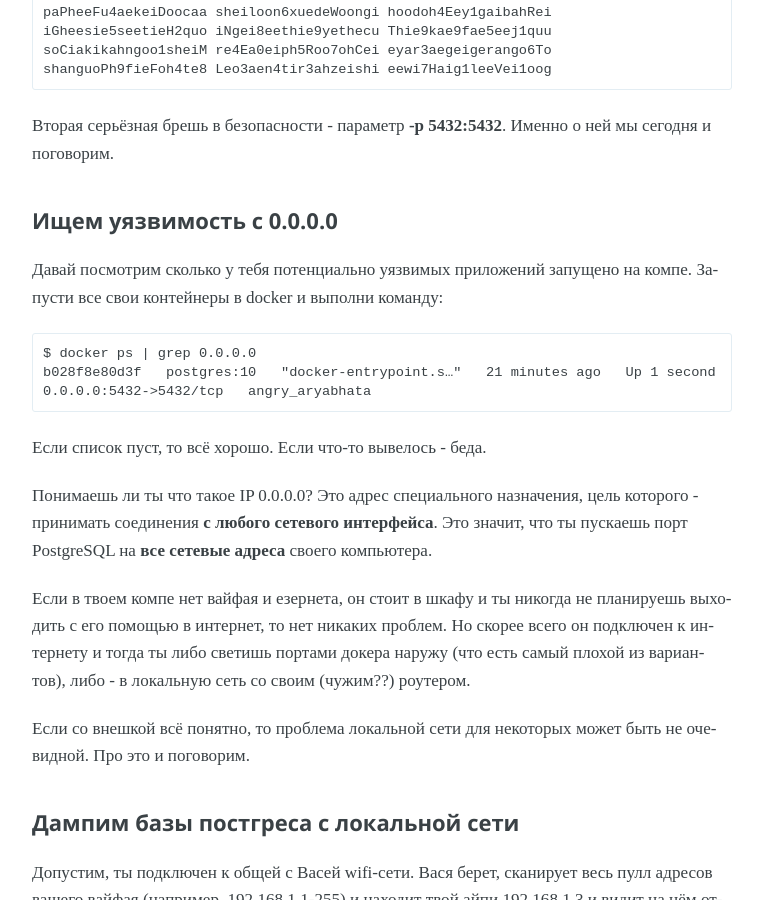
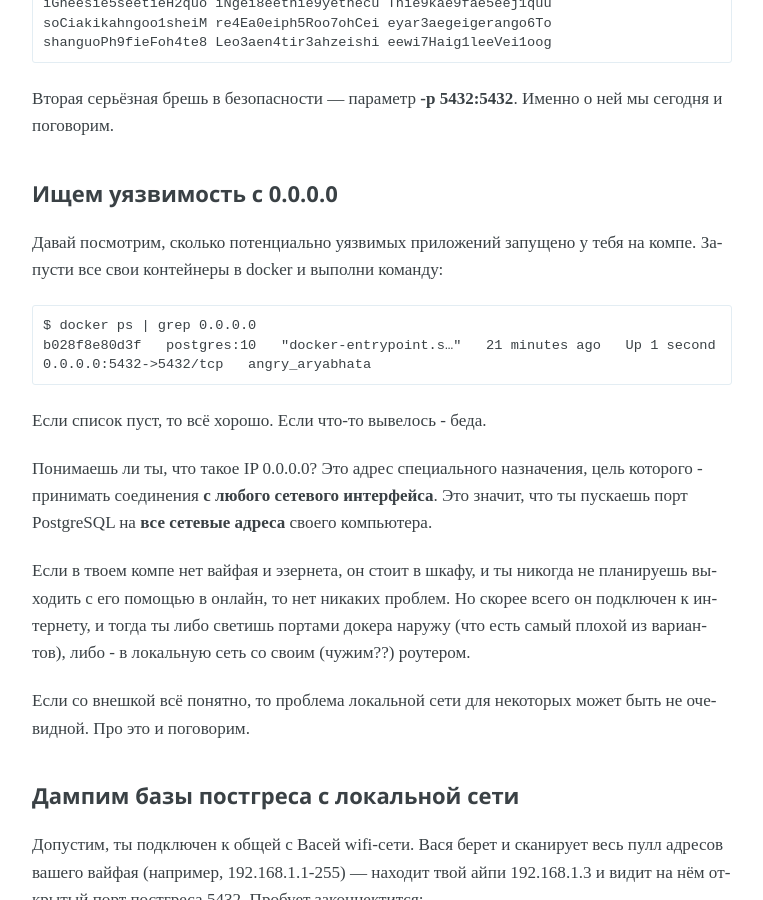
Before and after one commit to cryptopunks/cryptopunks.github.io, a Jekyll site: the page built from _posts/2022-10-13-simple-docker-attack-example.markdown, in a window 1280 px wide and 900 px high, scrolled down 1111 px. Shown: the whole window, without its empty margins (258-1021 px from the left). Built offline with Jekyll 4.4.1, drawn with Linux system fonts in a browser that asks for light colours; some of the changed text lies outside the part shown.

Commit message:
fix aksana

````diff
--- a/_posts/2022-10-13-simple-docker-attack-example.markdown
+++ b/_posts/2022-10-13-simple-docker-attack-example.markdown
@@ -33,11 +33,11 @@
 shanguoPh9fieFoh4te8 Leo3aen4tir3ahzeishi eewi7Haig1leeVei1oog
 ```
 
-Вторая серьёзная брешь в безопасности - параметр **-p 5432:5432**. Именно о ней мы сегодня и поговорим.
+Вторая серьёзная брешь в безопасности — параметр **-p 5432:5432**. Именно о ней мы сегодня и поговорим.
 
 ### Ищем уязвимость с 0.0.0.0
 
-Давай посмотрим сколько у тебя потенциально уязвимых приложений запущено на компе. Запусти все свои контейнеры в docker и выполни команду:
+Давай посмотрим, сколько потенциально уязвимых приложений запущено у тебя на компе. Запусти все свои контейнеры в docker и выполни команду:
 
 ```
 $ docker ps | grep 0.0.0.0
@@ -46,17 +46,17 @@
 
 Если список пуст, то всё хорошо. Если что-то вывелось - беда.
 
-Понимаешь ли ты что такое IP 0.0.0.0? Это адрес специального назначения, цель которого - принимать соединения **с любого сетевого интерфейса**.
+Понимаешь ли ты, что такое IP 0.0.0.0? Это адрес специального назначения, цель которого - принимать соединения **с любого сетевого интерфейса**.
 Это значит, что ты пускаешь порт PostgreSQL на **все сетевые адреса** своего компьютера.
 
-Если в твоем компе нет вайфая и езернета, он стоит в шкафу и ты никогда не планируешь выходить с его помощью в интернет, то нет никаких проблем.
-Но скорее всего он подключен к интернету и тогда ты либо светишь портами докера наружу (что есть самый плохой из вариантов), либо - в локальную сеть со своим (чужим??) роутером.
+Если в твоем компе нет вайфая и эзернета, он стоит в шкафу, и ты никогда не планируешь выходить с его помощью в онлайн, то нет никаких проблем.
+Но скорее всего он подключен к интернету, и тогда ты либо светишь портами докера наружу (что есть самый плохой из вариантов), либо - в локальную сеть со своим (чужим??) роутером.
 
 Если со внешкой всё понятно, то проблема локальной сети для некоторых может быть не очевидной. Про это и поговорим.
 
 ### Дампим базы постгреса с локальной сети
 
-Допустим, ты подключен к общей с Васей wifi-сети. Вася берет, сканирует весь пулл адресов вашего вайфая (например, 192.168.1.1-255) и находит твой айпи 192.168.1.3 и видит на нём открытый порт постгреса 5432, пробует законнектится:
+Допустим, ты подключен к общей с Васей wifi-сети. Вася берет и сканирует весь пулл адресов вашего вайфая (например, 192.168.1.1-255) — находит твой айпи 192.168.1.3 и видит на нём открытый порт постгреса 5432. Пробует законнектится:
 
 ```
 $ psql -U postgres -h192.168.1.3
@@ -71,7 +71,7 @@
 
 ### Еще одна неочевидная и очень стрёмная проблема
 
-Хочешь еще прикол один расскажу? Ты можешь думать что никогда не коннектишься к чужим вайфаям, твой вайфай дома сильно защищен (кстати, не верю, такого не бывает) и ты никому не говоришь пароля, но скорее всего ты когда нибудь да пользуешься VPN! А это значит что ты коннектишься в общую локальную сеть своего VPN-провайдера, а 0.0.0.0 в докере раздает доступ к порту 5432 в том числе в эту сеть! А значит и другие юзеры этого VPN могут сдампить твою базу.
+Хочешь еще прикол один расскажу? Ты можешь думать, что никогда не коннектишься к чужим вайфаям, твой вайфай дома сильно защищен (кстати, не верю, такого не бывает), и ты никому не говоришь пароля — но скорее всего ты когда-нибудь да пользуешься VPN! А это значит, что ты коннектишься в общую локальную сеть своего VPN-провайдера, а 0.0.0.0 в докере раздает доступ к порту 5432, в том числе в эту сеть! А значит, и другие юзеры этого VPN могут сдампить твою базу.
 
 ### Как правильно создавать контейнеры
 
@@ -81,7 +81,7 @@
 $ docker run -e POSTGRES_PASSWORD=bohz5aa9aetoh1Iapedo -p 127.0.0.1:5432:5432 postgres:10
 ```
 
-Никогда, слышишь, НИКОГДА не используй 0.0.0.0 (**-p 5432:5432**), пускай все свои приложения сугубо на локалхосте, вот так: **-p 127.0.0.1:5432:5432**.
+Никогда, слышишь, НИКОГДА не используй 0.0.0.0 (**-p 5432:5432**). Пускай все свои приложения сугубо на локалхосте, вот так: **-p 127.0.0.1:5432:5432**.
 
 И переодически делай проверку на 0.0.0.0 во избежание утечек:
 
````
Also changed, not shown: other parts of _posts/2022-10-13-simple-docker-attack-example.markdown (+4 -4 lines).
